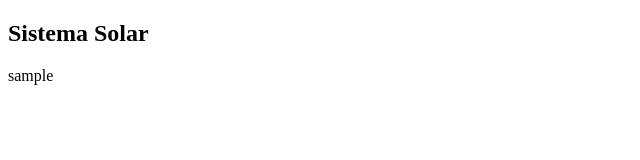
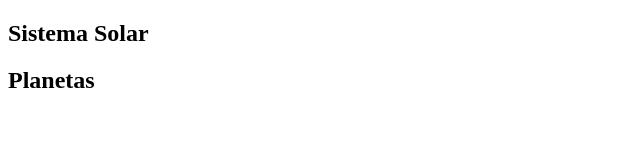
Before and after one commit to lfernandogcruz/solar-system, a React (Create React App) app: page / in a window 1280 px wide. Shown: the top 160 px of the page, without its empty margins (0-640 px from the left). Built offline with nearby package versions, Linux system fonts and the light colour scheme.

Commit message:
req 03 e 04 - a saga do P minusculo contra o Lint

```diff
--- a/src/components/SolarSystem.js
+++ b/src/components/SolarSystem.js
@@ -1,11 +1,12 @@
 import React from 'react';
+import Title from './Title';
 // // import planets from '../data/planets'; // req 6
 
 class SolarSystem extends React.Component {
   render() {
     return (
       <div data-testid="solar-system">
-        <p>sample</p>
+        <Title headline="Planetas" />
       </div>
     );
   }
@@ -17,22 +18,16 @@
 // 1. Crie um componente chamado SolarSystem dentro da pasta src/components.
 // 2. Este componente deve ter uma div que envolva todo seu conteúdo e
 // que tenha o atributo data-testid="solar-system".
-
 // 3. Renderize o componente SolarSystem abaixo do Header, dentro do componente principal App.
-
 // O que será verificado
 // Será validado se o componente <SolarSystem /> é renderizado.
-
 // Será validado se existe uma div que possui o data-testid="solar-system".
-
 // Será validado se o componente <SolarSystem /> está sendo renderizado
 // no componente principal App.
 
 // req 4
 // 1. Renderize o componente Title dentro do componente SolarSystem.
-
 // 2. O componente Title deve ser renderizado recebendo a prop headline com o valor "Planetas".
-
 // O que será verificado
 // Será validado se o texto "Planetas" é renderizado usando o componente Title
 // dentro do componente SolarSystem.
--- a/src/components/Title.js
+++ b/src/components/Title.js
@@ -3,7 +3,22 @@
 // 2. O componente Title deve receber uma prop headline.
 
 // 3. Ele deve conter uma tag h2, que deve renderizar o texto recebido pela prop headline.
+import React from 'react';
+import PropTypes from 'prop-types';
 
+class Title extends React.Component {
+  render() {
+    const { headline } = this.props;
+    return (
+      <h2>{headline}</h2>
+    );
+  }
+}
+Title.propTypes = {
+  headline: PropTypes.string.isRequired,
+};
+
+export default Title;
 // O que será verificado
 // Será validado se o componente <Title /> é renderizado.
 
```
